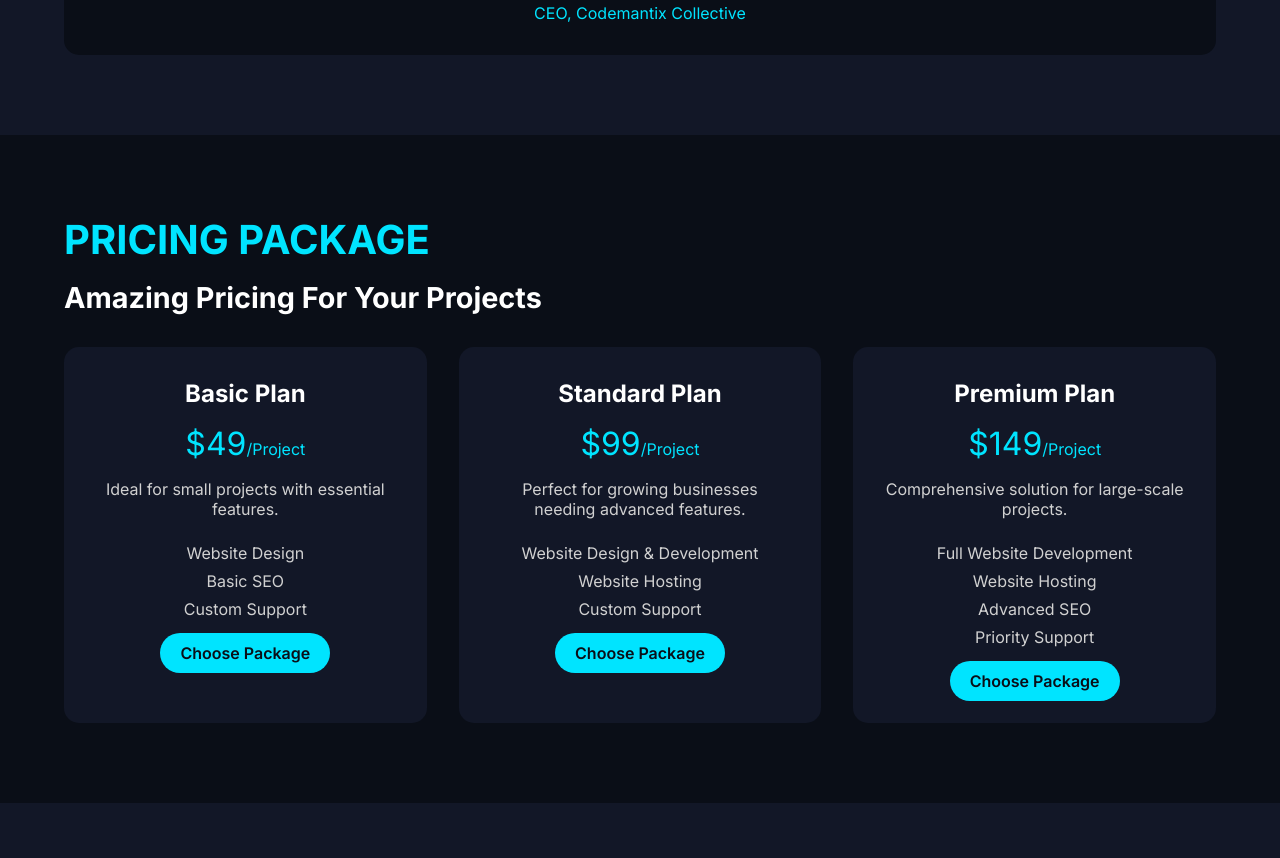
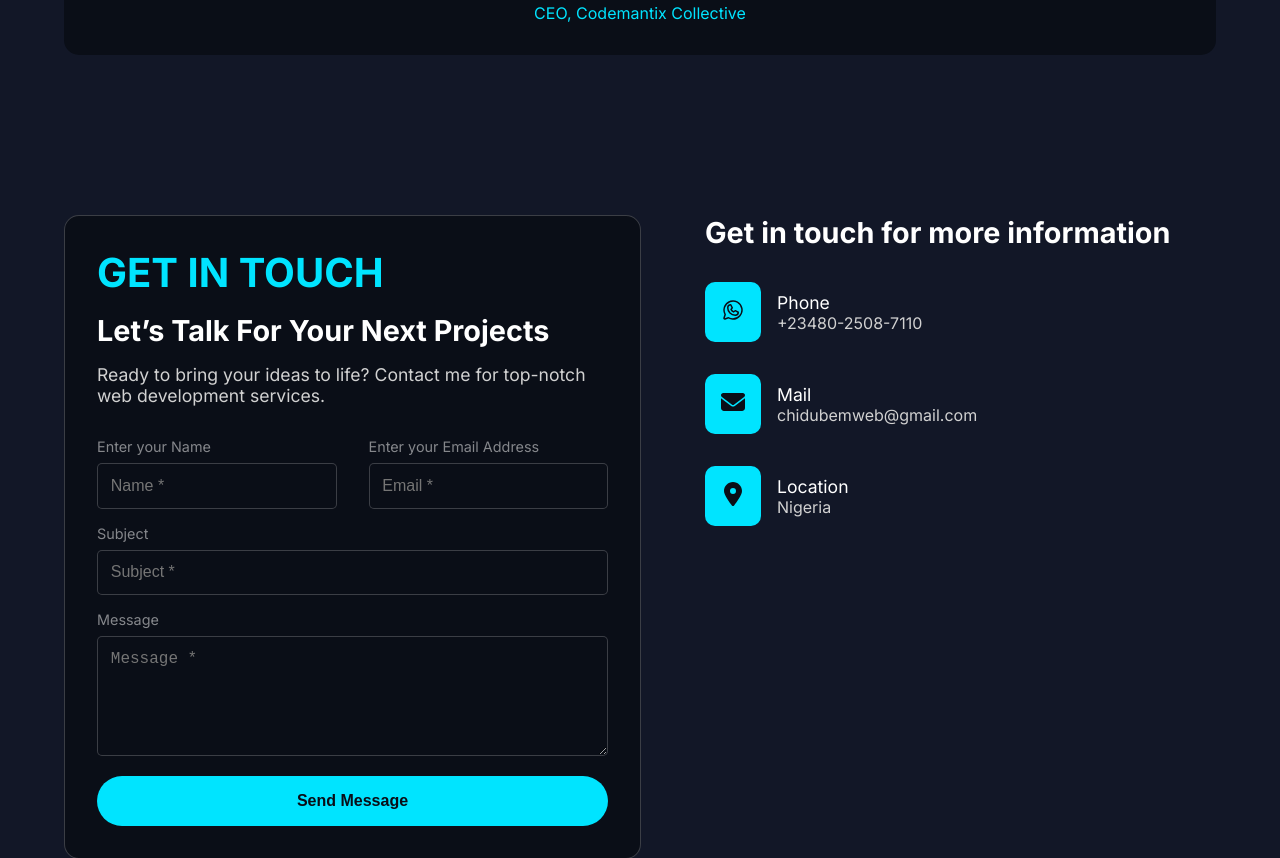
Before and after one commit to Don7Winner/ChidubemMaduka-s-portfolio, a plain HTML site: page index.html in a window 1280 px wide. Shown: the part 5175-6033 px from the top of the page. Drawn offline with nearby package versions, Linux system fonts and the light colour scheme.

Commit message:
Removed Pricing section

```diff
--- a/CSS/Stylesheet.css
+++ b/CSS/Stylesheet.css
@@ -508,76 +508,6 @@ header {
   text-transform: uppercase;
   align-self: flex-end;
 }
-#pricing {
-  padding: 80px 5%;
-  background-color: #0a0e17;
-}
-.pricing-section {
-  max-width: 1400px;
-  margin: 0 auto;
-}
-.pricing-section h2 {
-  font-size: 2.5rem;
-  color: #00e4ff;
-  text-transform: uppercase;
-  margin-bottom: 1rem;
-}
-.pricing-section h3 {
-  font-size: 1.8rem;
-  margin-bottom: 2rem;
-}
-.pricing-grid {
-  display: grid;
-  grid-template-columns: repeat(auto-fit, minmax(250px, 1fr));
-  gap: 2rem;
-}
-.pricing-item {
-  background-color: #121727;
-  padding: 2rem;
-  border-radius: 15px;
-  text-align: center;
-  transition: transform 0.3s;
-}
-.pricing-item:hover {
-  transform: translateY(-5px);
-}
-.pricing-item h4 {
-  font-size: 1.5rem;
-  margin-bottom: 1rem;
-}
-.pricing-item .price {
-  font-size: 2rem;
-  color: #00e4ff;
-  margin-bottom: 1rem;
-}
-.pricing-item .price span {
-  font-size: 1rem;
-}
-.pricing-item p {
-  font-size: 1rem;
-  color: #d1d1d1;
-  margin-bottom: 1.5rem;
-}
-.pricing-item ul {
-  list-style: none;
-  margin-bottom: 1.5rem;
-}
-.pricing-item ul li {
-  font-size: 1rem;
-  color: #d1d1d1;
-  margin-bottom: 0.5rem;
-}
-.pricing-item .btn {
-  background-color: #00e4ff;
-  color: #0a0e17;
-  padding: 10px 20px;
-  border-radius: 25px;
-  text-decoration: none;
-  font-weight: 600;
-}
-.pricing-item .btn:hover {
-  background-color: #00bcd4;
-}
 #contact {
   padding: 80px 5%;
   background-color: #121727;
--- a/index.html
+++ b/index.html
@@ -243,48 +243,6 @@
         </div>
       </div>
     </section>
-    <section id="pricing" data-aos="fade-up">
-      <div class="pricing-section">
-        <h2>Pricing Package</h2>
-        <h3>Amazing Pricing For Your Projects</h3>
-        <div class="pricing-grid">
-          <div class="pricing-item div1">
-            <h4>Basic Plan</h4>
-            <p class="price">$49<span>/Project</span></p>
-            <p>Ideal for small projects with essential features.</p>
-            <ul>
-              <li>Website Design</li>
-              <li>Basic SEO</li>
-              <li>Custom Support</li>
-            </ul>
-            <a href="#contact" class="btn">Choose Package</a>
-          </div>
-          <div class="pricing-item div2">
-            <h4>Standard Plan</h4>
-            <p class="price">$99<span>/Project</span></p>
-            <p>Perfect for growing businesses needing advanced features.</p>
-            <ul>
-              <li>Website Design & Development</li>
-              <li>Website Hosting</li>
-              <li>Custom Support</li>
-            </ul>
-            <a href="#contact" class="btn">Choose Package</a>
-          </div>
-          <div class="pricing-item div3">
-            <h4>Premium Plan</h4>
-            <p class="price">$149<span>/Project</span></p>
-            <p>Comprehensive solution for large-scale projects.</p>
-            <ul>
-              <li>Full Website Development</li>
-              <li>Website Hosting</li>
-              <li>Advanced SEO</li>
-              <li>Priority Support</li>
-            </ul>
-            <a href="#contact" class="btn">Choose Package</a>
-          </div>
-        </div>
-      </div>
-    </section>
     <section id="contact" data-aos="fade-up">
       <div class="contact-section">
         <div class="getin-touch">
```
